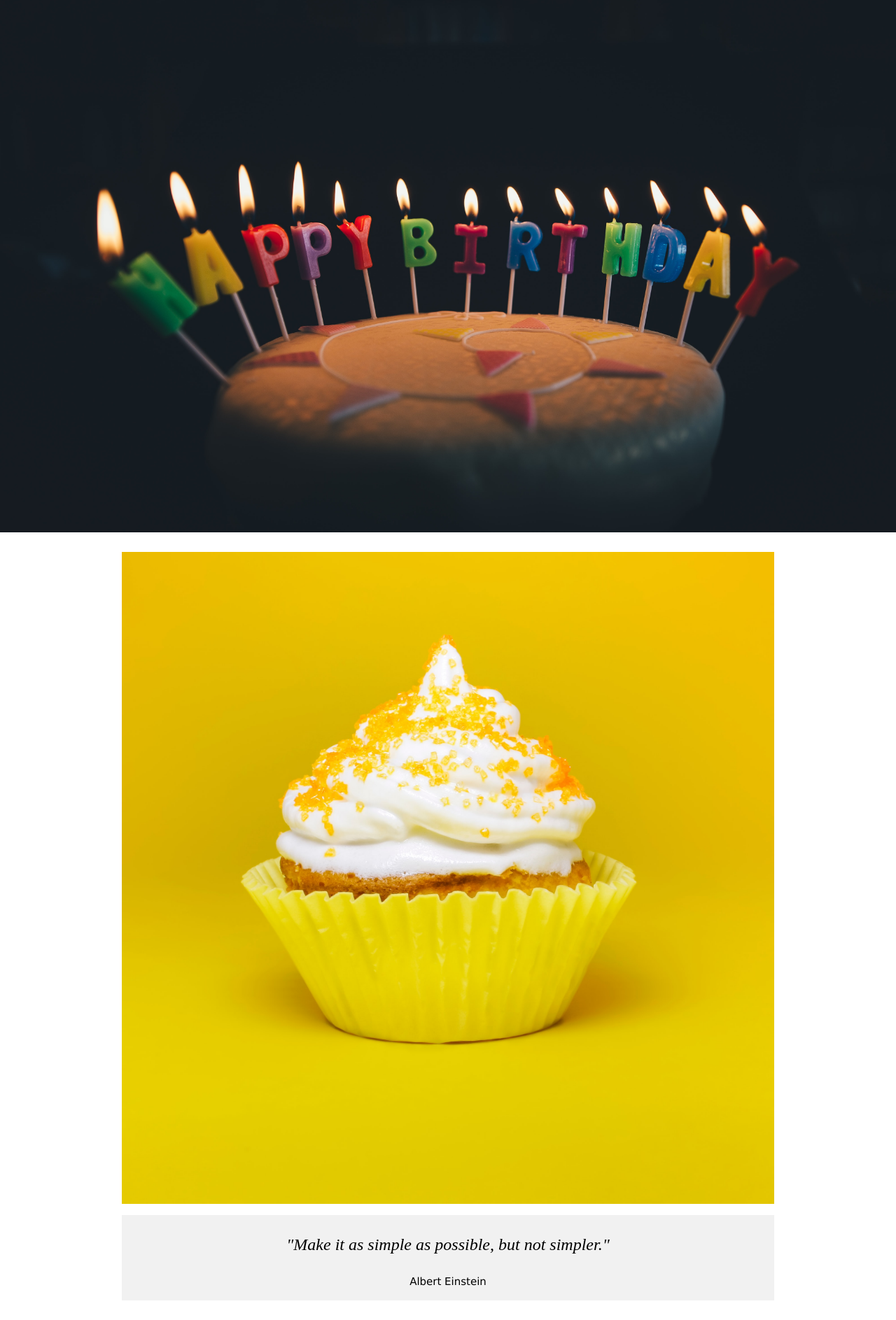
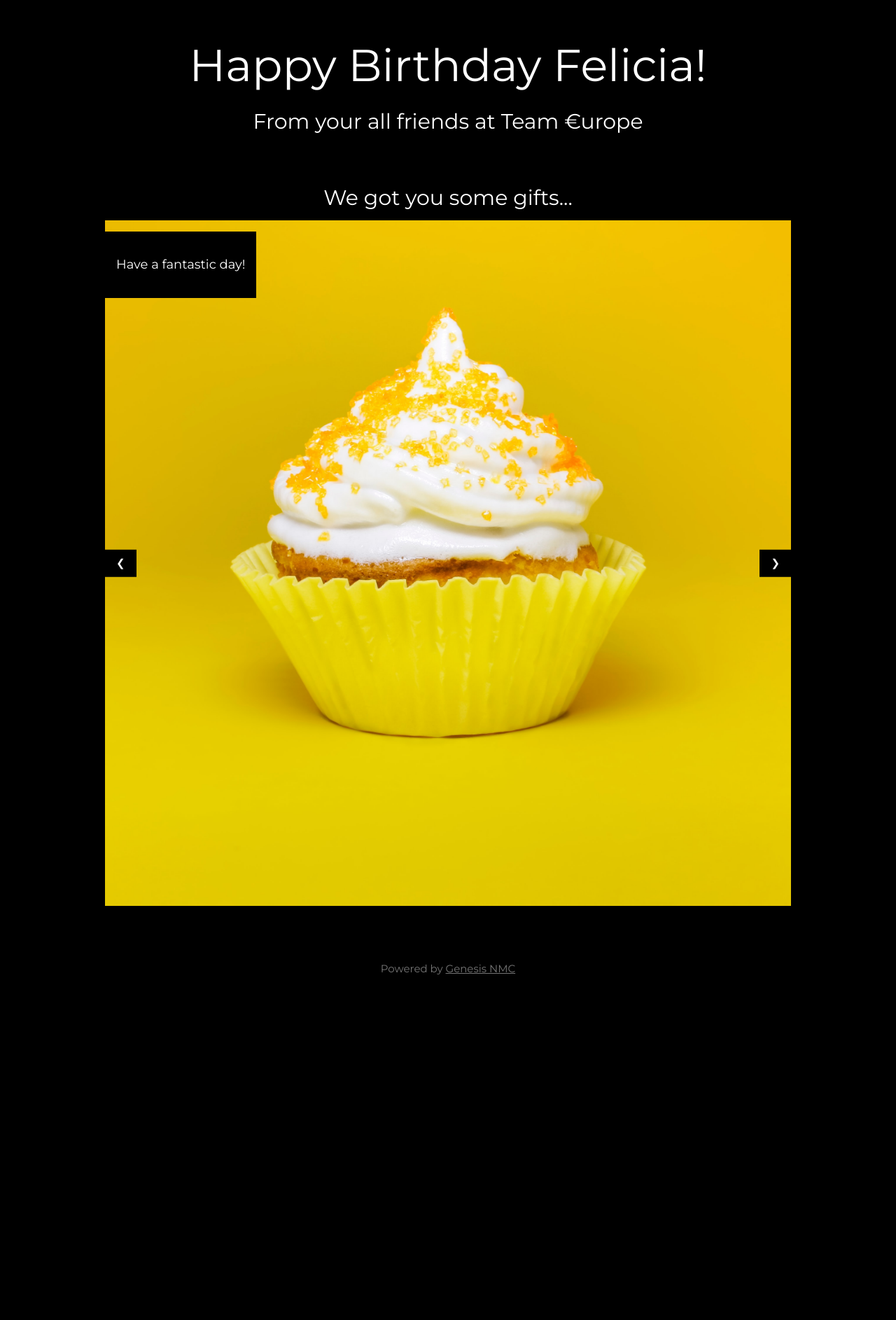
Before and after one commit to GenesisNMC/happy-birthday, a plain HTML site: page index.html in a window 1280 px wide. Shown: the part 9-1896 px from the top of the page at 70% size. After the commit the page ends 1485 px from the top, so only its background shows below. Drawn offline with nearby package versions, Linux system fonts and the light colour scheme.

Commit message:
adds carousel

```diff
--- a/index.html
+++ b/index.html
@@ -1,34 +1,102 @@
 <!DOCTYPE html>
-<html lang="en">
+<html>
 <head>
-<title>Happy Birthday!</title>
+<title>Happy Birthday Felicia!</title>
 <meta charset="UTF-8">
 <meta name="viewport" content="width=device-width, initial-scale=1">
 <link rel="stylesheet" href="https://www.w3schools.com/w3css/4/w3.css">
+<link rel="stylesheet" href="https://fonts.googleapis.com/css?family=Montserrat">
+<link rel="stylesheet" href="https://cdnjs.cloudflare.com/ajax/libs/font-awesome/4.7.0/css/font-awesome.min.css">
+<style>
+body, h1,h2,h3,h4,h5,h6 {font-family: "Montserrat", sans-serif}
+@media only screen and (max-width: 600px) {#main {margin-left: 0}}
+.mySlides {display:none;}
+</style>
 </head>
-<body>
+<body class="w3-black">
 
-<!-- Header -->
-<header class="w3-display-container w3-content w3-center" style="max-width:1500px">
-  <img class="w3-image" src="./w3images/annie-spratt-M20ylqCzSZw-unsplash.jpg" alt="Me" width="1500" height="600">
-  <div class="w3-display-middle w3-padding-large w3-wide w3-text-orange w3-center">
+<!-- Page Content -->
+<div class="w3-padding-large" id="main">
+  <!-- Header/Home -->
+  <header class="w3-container w3-padding-32 w3-center w3-black" id="home">
+    <h1 class="w3-jumbo">Happy Birthday Felicia!</h1>
+    <h2>From your all friends at Team €urope</h2>
+  </header>
+</div>
+
+<div class="w3-container w3-center">
+  <h2>We got you some gifts...</h2>
+</div>
+
+<div class="w3-content w3-display-container">
+
+<div class="w3-display-container mySlides">
+  <img src="./w3images/cristina-matos-albers-Ltv7a5m8i4c-unsplash.jpg" style="width:100%">
+  <div class="w3-display-topleft w3-large w3-panel w3-padding-16 w3-black">
+    <p class=w3-large w3-serif>Have a fantastic day!</p>
   </div>
+</div>
 
-</header>
+<div class="w3-display-container mySlides">
+  <img src="./w3images/annie-spratt-M20ylqCzSZw-unsplash.jpg" style="width:100%">
+  <div class="w3-display-topleft w3-large w3-panel w3-padding-16 w3-black">
+    <p class=w3-large w3-serif>Message 2</p>
+  </div>
+</div>
 
-<!-- Page content -->
-<div class="w3-content w3-padding-large w3-margin-top" id="portfolio">
+<div class="w3-display-container mySlides">
+  <img src="./w3images/annie-spratt-u9skEqysM1g-unsplash.jpg" style="width:100%">
+  <div class="w3-display-topleft w3-large w3-panel w3-padding-16 w3-black">
+    <p class=w3-large w3-serif>Message 3</p>
+  </div>
+</div>
 
-  <!-- Images (Portfolio) -->
-  <img src="./w3images/cristina-matos-albers-Ltv7a5m8i4c-unsplash.jpg" alt="Ocean" class="w3-image" width="1000" height="500">
-  <div class="w3-panel w3-center w3-light-grey">
-    <p class="w3-xlarge w3-serif">
-    <i>"Make it as simple as possible, but not simpler."</i></p>
-    <p>Albert Einstein</p>
+<div class="w3-display-container mySlides">
+  <img src="./w3images/reannan-finney-QjfOTjR6Cwo-unsplash.jpg" style="width:100%">
+  <div class="w3-display-topleft w3-large w3-panel w3-padding-16 w3-black">
+    <p class=w3-large w3-serif>Message 4</p>
   </div>
+</div>
 
-<!-- End page content -->
+<div class="w3-display-container mySlides">
+  <img src="./w3images/richard-burlton-wUg4u1kKTXw-unsplash.jpg" style="width:100%">
+  <div class="w3-display-topleft w3-large w3-panel w3-padding-16 w3-black">
+    <p class=w3-large w3-serif>Message 5</p>
+  </div>
 </div>
+
+<button class="w3-button w3-display-left w3-black" onclick="plusDivs(-1)">&#10094;</button>
+<button class="w3-button w3-display-right w3-black" onclick="plusDivs(1)">&#10095;</button>
+
+</div>
+
+  <!-- Footer -->
+  <footer class="w3-content w3-center w3-padding-64 w3-text-grey">
+    <p>Powered by <a href="https://www.genesisnmc.net" title="Genesis NMC" target="_blank" class="w3-hover-text-purple">Genesis NMC</a></p>
+  <!-- End footer -->
+  </footer>
+
+<!-- END PAGE CONTENT -->
 
 </body>
 </html>
+
+<script>
+ var slideIndex = 1;
+showDivs(slideIndex);
+
+function plusDivs(n) {
+  showDivs(slideIndex += n);
+}
+
+function showDivs(n) {
+  var i;
+  var x = document.getElementsByClassName("mySlides");
+  if (n > x.length) {slideIndex = 1}
+  if (n < 1) {slideIndex = x.length}
+  for (i = 0; i < x.length; i++) {
+     x[i].style.display = "none";
+  }
+  x[slideIndex-1].style.display = "block";
+}
+</script>
```
